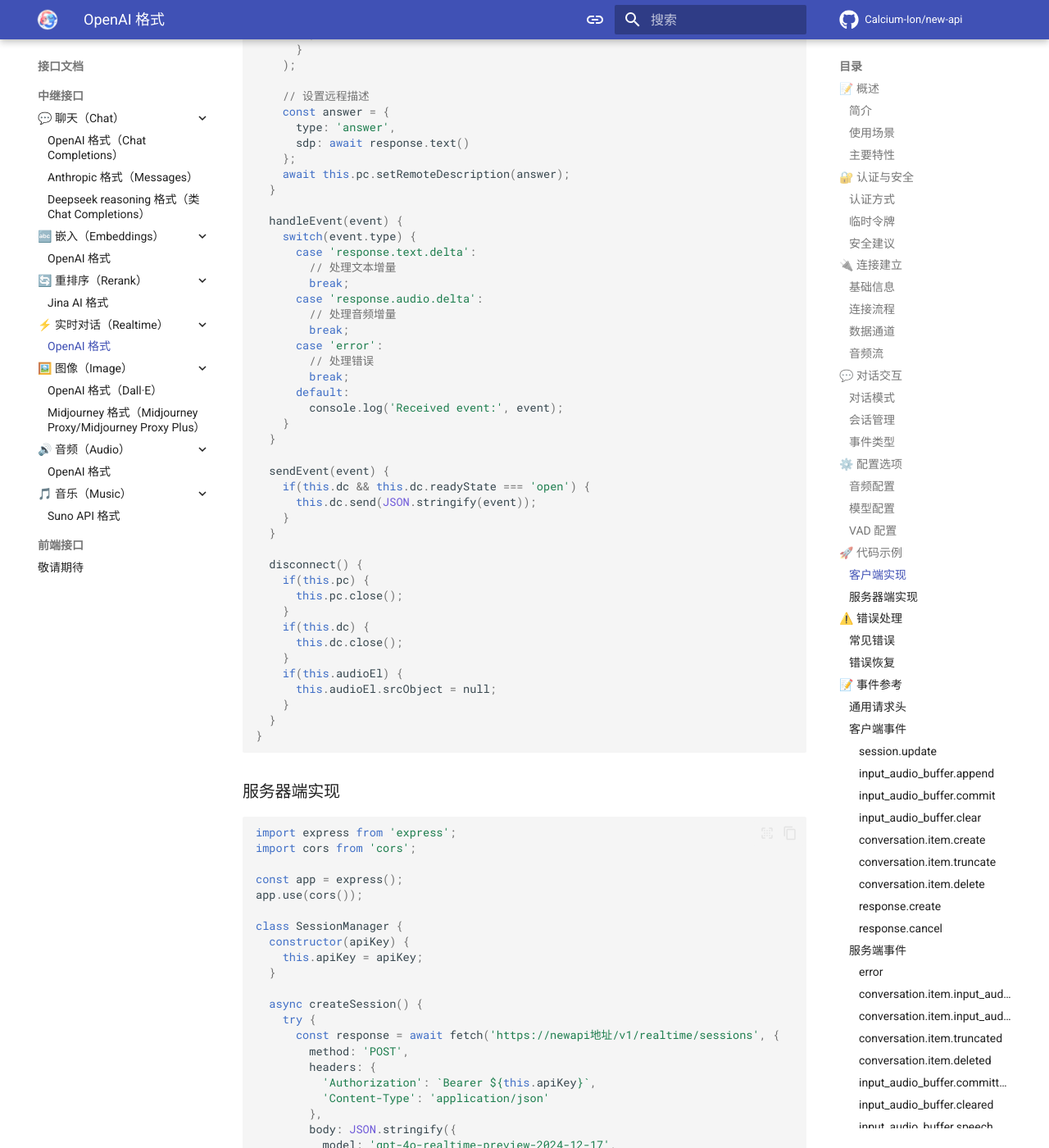
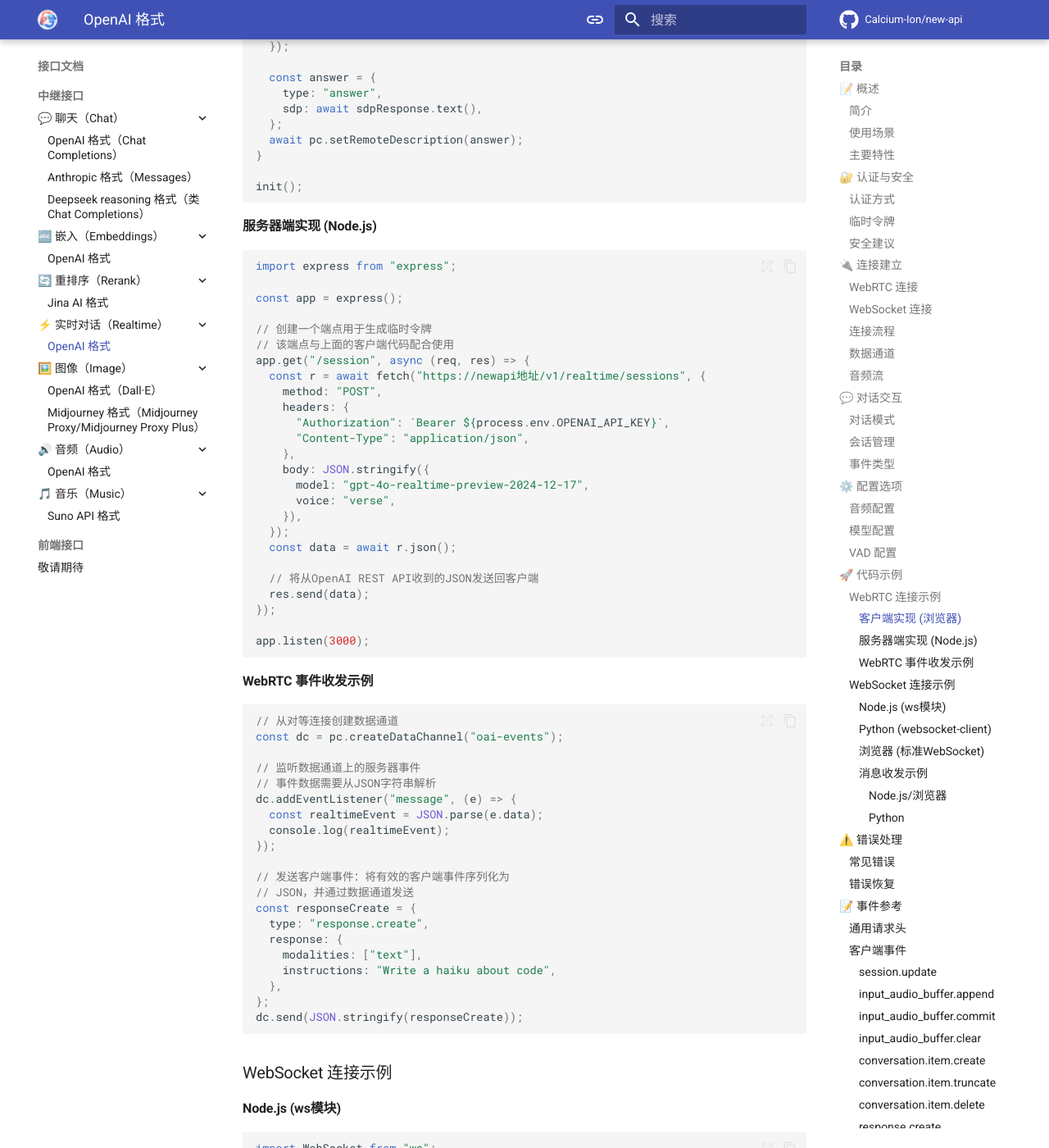
Before and after one commit to zeta-techs/new-api-docs, an MkDocs documentation site: the page built from docs/openai-realtime.md, in a window 1280 px wide and 1400 px high, scrolled down 6243 px. Shown: the whole window at 82% size. Built offline with MkDocs 1.6.1 and Material for MkDocs 9.7.7, drawn with Linux system fonts in a browser that asks for light colours; comment, search, counter and statistics services are not loaded; some of the changed text lies outside the part shown.

Commit message:
feat: WebSocket in openai-realtime.md

````diff
--- a/docs/openai-realtime.md
+++ b/docs/openai-realtime.md
@@ -1,9 +1,19 @@
 # OpenAI 实时对话接口
+
+> 官方文档请参阅：
+
+> [OpenAI Realtime WebRTC](https://platform.openai.com/docs/guides/realtime-webrtc)
+
+> [OpenAI Realtime WebSocket](https://platform.openai.com/docs/guides/realtime-websocket)
 
 ## 📝 概述
 
 ### 简介
-WebRTC 是一组用于构建实时应用程序的标准接口。OpenAI Realtime API 支持通过 WebRTC 对等连接与实时模型进行交互。
+OpenAI Realtime API 提供两种连接方式：
+
+1. WebRTC - 适用于浏览器和移动客户端的实时音视频交互
+
+2. WebSocket - 适用于服务器到服务器的应用程序集成
 
 ### 使用场景
 - 实时语音对话
@@ -11,6 +21,7 @@
 - 实时翻译
 - 语音转写
 - 实时代码生成
+- 服务器端实时集成
 
 ### 主要特性
 - 双向音频流传输
@@ -18,6 +29,7 @@
 - 函数调用支持
 - 自动语音检测(VAD)
 - 音频转写功能
+- WebSocket 服务器端集成
 
 ## 🔐 认证与安全
 
@@ -43,18 +55,25 @@
 
 ### 安全建议
 - 永远不要在客户端暴露标准 API 密钥
-- 使用 HTTPS 进行通信
+- 使用 HTTPS/WSS 进行通信
 - 实现适当的访问控制
 - 监控异常活动
 
 ## 🔌 连接建立
 
-### 基础信息
+### WebRTC 连接
 - URL: `https://newapi地址/v1/realtime`
 - 查询参数: `model`
 - 请求头:
   - `Authorization: Bearer EPHEMERAL_KEY`
   - `Content-Type: application/sdp`
+
+### WebSocket 连接
+- URL: `wss://newapi地址/v1/realtime`
+- 查询参数: `model`
+- 请求头:
+  - `Authorization: Bearer YOUR_API_KEY`
+  - `OpenAI-Beta: realtime=v1`
 
 ### 连接流程
 
@@ -64,20 +83,25 @@
     participant Server
     participant OpenAI
 
-    Client->>Server: 请求临时令牌
-    Server->>OpenAI: 创建会话
-    OpenAI-->>Server: 返回临时令牌
-    Server-->>Client: 返回临时令牌
+    alt WebRTC 连接
+        Client->>Server: 请求临时令牌
+        Server->>OpenAI: 创建会话
+        OpenAI-->>Server: 返回临时令牌
+        Server-->>Client: 返回临时令牌
 
-    Client->>OpenAI: 创建 WebRTC offer
-    OpenAI-->>Client: 返回 answer
+        Client->>OpenAI: 创建 WebRTC offer
+        OpenAI-->>Client: 返回 answer
 
-    Note over Client,OpenAI: 建立 WebRTC 连接
+        Note over Client,OpenAI: 建立 WebRTC 连接
 
-    Client->>OpenAI: 创建数据通道
-    OpenAI-->>Client: 确认数据通道
+        Client->>OpenAI: 创建数据通道
+        OpenAI-->>Client: 确认数据通道
+    else WebSocket 连接
+        Server->>OpenAI: 建立 WebSocket 连接
+        OpenAI-->>Server: 确认连接
 
-    Note over Client,OpenAI: 开始实时对话
+        Note over Server,OpenAI: 开始实时对话
+    end
 ```
 
 ### 数据通道
@@ -138,191 +162,244 @@
 
 ## 🚀 代码示例
 
-### 客户端实现
+### WebRTC 连接示例
+
+#### 客户端实现 (浏览器)
 ```javascript
-class RealtimeClient {
-  constructor(serverUrl) {
-    this.serverUrl = serverUrl;
-    this.pc = null;
-    this.dc = null;
-    this.audioEl = null;
-  }
+async function init() {
+  // 从服务器获取临时密钥 - 参见下方服务器代码
+  const tokenResponse = await fetch("/session");
+  const data = await tokenResponse.json();
+  const EPHEMERAL_KEY = data.client_secret.value;
 
-  async init() {
-    // 获取临时令牌
-    const token = await this.getEphemeralToken();
+  // 创建对等连接
+  const pc = new RTCPeerConnection();
 
-    // 创建 WebRTC 连接
-    this.pc = new RTCPeerConnection();
+  // 设置播放模型返回的远程音频
+  const audioEl = document.createElement("audio");
+  audioEl.autoplay = true;
+  pc.ontrack = e => audioEl.srcObject = e.streams[0];
 
-    // 设置音频播放
-    this.setupAudio();
+  // 添加浏览器麦克风输入的本地音频轨道
+  const ms = await navigator.mediaDevices.getUserMedia({
+    audio: true
+  });
+  pc.addTrack(ms.getTracks()[0]);
 
-    // 设置数据通道
-    this.setupDataChannel();
+  // 设置用于发送和接收事件的数据通道
+  const dc = pc.createDataChannel("oai-events");
+  dc.addEventListener("message", (e) => {
+    // 这里接收实时服务器事件！
+    console.log(e);
+  });
 
-    // 建立连接
-    await this.connect(token);
-  }
+  // 使用会话描述协议(SDP)启动会话
+  const offer = await pc.createOffer();
+  await pc.setLocalDescription(offer);
 
-  async getEphemeralToken() {
-    const response = await fetch(`${this.serverUrl}/session`);
-    const data = await response.json();
-    return data.client_secret.value;
-  }
+  const baseUrl = "https://newapi地址/v1/realtime";
+  const model = "gpt-4o-realtime-preview-2024-12-17";
+  const sdpResponse = await fetch(`${baseUrl}?model=${model}`, {
+    method: "POST",
+    body: offer.sdp,
+    headers: {
+      Authorization: `Bearer ${EPHEMERAL_KEY}`,
+      "Content-Type": "application/sdp"
+    },
+  });
 
-  async setupAudio() {
-    // 创建音频元素
-    this.audioEl = document.createElement('audio');
-    this.audioEl.autoplay = true;
+  const answer = {
+    type: "answer",
+    sdp: await sdpResponse.text(),
+  };
+  await pc.setRemoteDescription(answer);
+}
 
-    // 处理远程音频流
-    this.pc.ontrack = (e) => {
-      this.audioEl.srcObject = e.streams[0];
-    };
-
-    // 添加本地音频轨道
-    const stream = await navigator.mediaDevices.getUserMedia({
-      audio: true
-    });
-    this.pc.addTrack(stream.getTracks()[0]);
-  }
-
-  setupDataChannel() {
-    this.dc = this.pc.createDataChannel('oai-events');
-
-    this.dc.onopen = () => {
-      console.log('Data channel opened');
-    };
-
-    this.dc.onmessage = (e) => {
-      const event = JSON.parse(e.data);
-      this.handleEvent(event);
-    };
-
-    this.dc.onerror = (e) => {
-      console.error('Data channel error:', e);
-    };
-  }
-
-  async connect(token) {
-    // 创建 offer
-    const offer = await this.pc.createOffer();
-    await this.pc.setLocalDescription(offer);
-
-    // 发送 offer 并获取 answer
-    const response = await fetch(
-      'https://newapi地址/v1/realtime?model=gpt-4o-realtime-preview-2024-12-17',
-      {
-        method: 'POST',
-        body: offer.sdp,
-        headers: {
-          Authorization: `Bearer ${token}`,
-          'Content-Type': 'application/sdp'
-        }
-      }
-    );
-
-    // 设置远程描述
-    const answer = {
-      type: 'answer',
-      sdp: await response.text()
-    };
-    await this.pc.setRemoteDescription(answer);
-  }
-
-  handleEvent(event) {
-    switch(event.type) {
-      case 'response.text.delta':
-        // 处理文本增量
-        break;
-      case 'response.audio.delta':
-        // 处理音频增量
-        break;
-      case 'error':
-        // 处理错误
-        break;
-      default:
-        console.log('Received event:', event);
-    }
-  }
-
-  sendEvent(event) {
-    if(this.dc && this.dc.readyState === 'open') {
-      this.dc.send(JSON.stringify(event));
-    }
-  }
-
-  disconnect() {
-    if(this.pc) {
-      this.pc.close();
-    }
-    if(this.dc) {
-      this.dc.close();
-    }
-    if(this.audioEl) {
-      this.audioEl.srcObject = null;
-    }
-  }
-}
+init();
 ```
 
-### 服务器端实现
+#### 服务器端实现 (Node.js)
 ```javascript
-import express from 'express';
-import cors from 'cors';
+import express from "express";
 
 const app = express();
-app.use(cors());
 
-class SessionManager {
-  constructor(apiKey) {
-    this.apiKey = apiKey;
-  }
+// 创建一个端点用于生成临时令牌
+// 该端点与上面的客户端代码配合使用
+app.get("/session", async (req, res) => {
+  const r = await fetch("https://newapi地址/v1/realtime/sessions", {
+    method: "POST",
+    headers: {
+      "Authorization": `Bearer ${process.env.OPENAI_API_KEY}`,
+      "Content-Type": "application/json",
+    },
+    body: JSON.stringify({
+      model: "gpt-4o-realtime-preview-2024-12-17",
+      voice: "verse",
+    }),
+  });
+  const data = await r.json();
 
-  async createSession() {
-    try {
-      const response = await fetch('https://newapi地址/v1/realtime/sessions', {
-        method: 'POST',
-        headers: {
-          'Authorization': `Bearer ${this.apiKey}`,
-          'Content-Type': 'application/json'
-        },
-        body: JSON.stringify({
-          model: 'gpt-4o-realtime-preview-2024-12-17',
-          voice: 'verse'
-        })
-      });
-
-      if (!response.ok) {
-        throw new Error(`HTTP error! status: ${response.status}`);
-      }
-
-      return await response.json();
-    } catch (error) {
-      console.error('Error creating session:', error);
-      throw error;
-    }
-  }
-}
-
-const sessionManager = new SessionManager(process.env.OPENAI_API_KEY);
-
-app.get('/session', async (req, res) => {
-  try {
-    const session = await sessionManager.createSession();
-    res.json(session);
-  } catch (error) {
-    res.status(500).json({
-      error: 'Failed to create session',
-      message: error.message
-    });
-  }
+  // 将从OpenAI REST API收到的JSON发送回客户端
+  res.send(data);
 });
 
-app.listen(3000, () => {
-  console.log('Server running on port 3000');
+app.listen(3000);
+```
+
+#### WebRTC 事件收发示例
+```javascript
+// 从对等连接创建数据通道
+const dc = pc.createDataChannel("oai-events");
+
+// 监听数据通道上的服务器事件
+// 事件数据需要从JSON字符串解析
+dc.addEventListener("message", (e) => {
+  const realtimeEvent = JSON.parse(e.data);
+  console.log(realtimeEvent);
 });
+
+// 发送客户端事件：将有效的客户端事件序列化为
+// JSON，并通过数据通道发送
+const responseCreate = {
+  type: "response.create",
+  response: {
+    modalities: ["text"],
+    instructions: "Write a haiku about code",
+  },
+};
+dc.send(JSON.stringify(responseCreate));
+```
+
+### WebSocket 连接示例
+
+#### Node.js (ws模块)
+```javascript
+import WebSocket from "ws";
+
+const url = "wss://api.openai.com/v1/realtime?model=gpt-4o-realtime-preview-2024-12-17";
+const ws = new WebSocket(url, {
+  headers: {
+    "Authorization": "Bearer " + process.env.OPENAI_API_KEY,
+    "OpenAI-Beta": "realtime=v1",
+  },
+});
+
+ws.on("open", function open() {
+  console.log("Connected to server.");
+});
+
+ws.on("message", function incoming(message) {
+  console.log(JSON.parse(message.toString()));
+});
+```
+
+#### Python (websocket-client)
+```python
+# 需要安装 websocket-client 库:
+# pip install websocket-client
+
+import os
+import json
+import websocket
+
+OPENAI_API_KEY = os.environ.get("OPENAI_API_KEY")
+
+url = "wss://api.openai.com/v1/realtime?model=gpt-4o-realtime-preview-2024-12-17"
+headers = [
+    "Authorization: Bearer " + OPENAI_API_KEY,
+    "OpenAI-Beta: realtime=v1"
+]
+
+def on_open(ws):
+    print("Connected to server.")
+
+def on_message(ws, message):
+    data = json.loads(message)
+    print("Received event:", json.dumps(data, indent=2))
+
+ws = websocket.WebSocketApp(
+    url,
+    header=headers,
+    on_open=on_open,
+    on_message=on_message,
+)
+
+ws.run_forever()
+```
+
+#### 浏览器 (标准WebSocket)
+```javascript
+/*
+注意：在浏览器等客户端环境中，我们建议使用WebRTC。
+但在Deno和Cloudflare Workers等类浏览器环境中，
+也可以使用标准WebSocket接口。
+*/
+
+const ws = new WebSocket(
+  "wss://api.openai.com/v1/realtime?model=gpt-4o-realtime-preview-2024-12-17",
+  [
+    "realtime",
+    // 认证
+    "openai-insecure-api-key." + OPENAI_API_KEY,
+    // 可选
+    "openai-organization." + OPENAI_ORG_ID,
+    "openai-project." + OPENAI_PROJECT_ID,
+    // Beta协议，必需
+    "openai-beta.realtime-v1"
+  ]
+);
+
+ws.on("open", function open() {
+  console.log("Connected to server.");
+});
+
+ws.on("message", function incoming(message) {
+  console.log(message.data);
+});
+```
+
+#### 消息收发示例
+
+##### Node.js/浏览器
+```javascript
+// 接收服务器事件
+ws.on("message", function incoming(message) {
+  // 需要从JSON解析消息数据
+  const serverEvent = JSON.parse(message.data)
+  console.log(serverEvent);
+});
+
+// 发送事件，创建符合客户端事件格式的JSON数据结构
+const event = {
+  type: "response.create",
+  response: {
+    modalities: ["audio", "text"],
+    instructions: "Give me a haiku about code.",
+  }
+};
+ws.send(JSON.stringify(event));
+```
+
+##### Python
+```python
+# 发送客户端事件，将字典序列化为JSON
+def on_open(ws):
+    print("Connected to server.")
+
+    event = {
+        "type": "response.create",
+        "response": {
+            "modalities": ["text"],
+            "instructions": "Please assist the user."
+        }
+    }
+    ws.send(json.dumps(event))
+
+# 接收消息需要从JSON解析消息负载
+def on_message(ws, message):
+    data = json.loads(message)
+    print("Received event:", json.dumps(data, indent=2))
 ```
 
 ## ⚠️ 错误处理
````
Also changed, not shown: other parts of docs/openai-realtime.md (+1 -1 lines).
